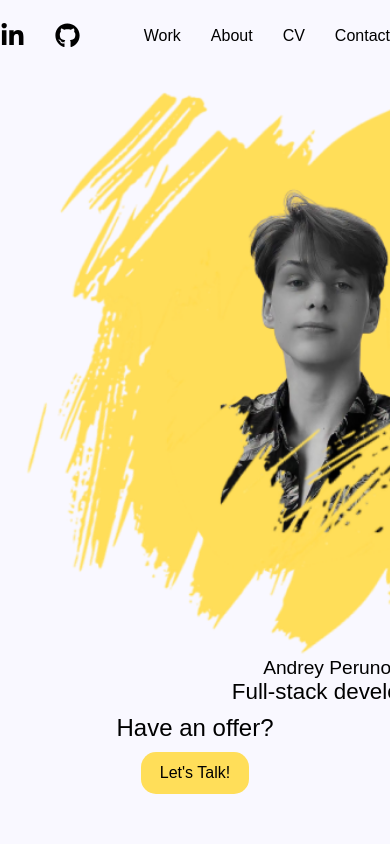
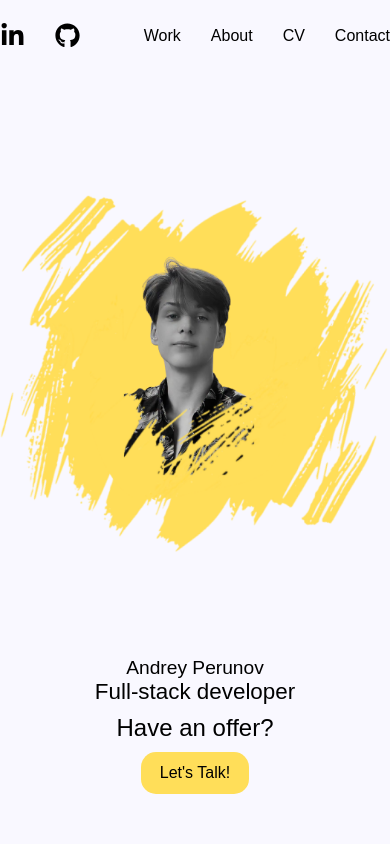
Before and after one commit to AndreyPerunov/PortfolioWebsite, a Next.js app: page / in a window 390 px wide. Shown: the top 844 px of the page. Built offline with nearby package versions, Linux system fonts and the light colour scheme; a web font is replaced by a local one.

Commit message:
Fixed responsive design

```diff
--- a/app/components/modules/HeroSection.module.scss
+++ b/app/components/modules/HeroSection.module.scss
@@ -36,10 +36,15 @@
       width: auto;
       display: flex;
       justify-content: center;
+      align-items: center;
       &__picture {
         position: relative;
-        height: 100%;
-        width: auto;
+        height: auto;
+        max-width: 100vw;
+        @include breakpoint(small) {
+          height: 100%;
+          width: auto;
+        }
       }
       &__pictureBackground {
         display: none;
```
